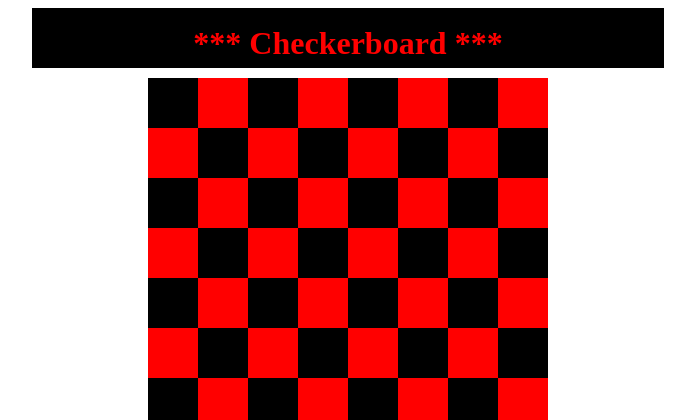
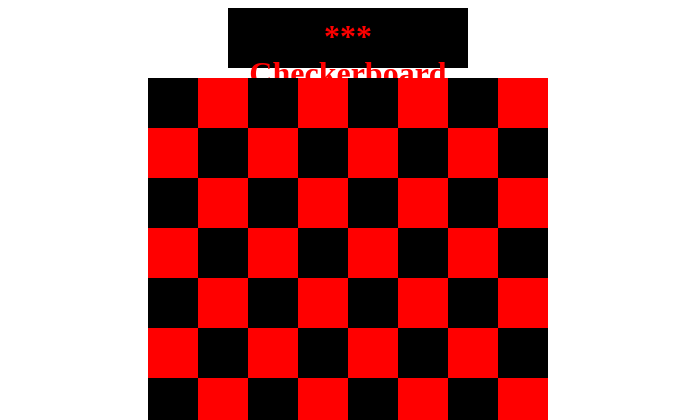
Before and after one commit to Shane-25/Checkerboard, a Flask app: page / in a window 1280 px wide. Shown: the top 420 px of the page, without its empty margins (292-987 px from the left). Run offline with Flask 2, Linux system fonts and the light colour scheme.

Commit message:
Checkerboard

```diff
--- a/static/css/style.css
+++ b/static/css/style.css
@@ -1,6 +1,6 @@
 h1 {
 height: 50px;
-width: 50%;
+width: 19%;
 text-align: center;
 margin: auto;
 margin-bottom: 10px;
```
